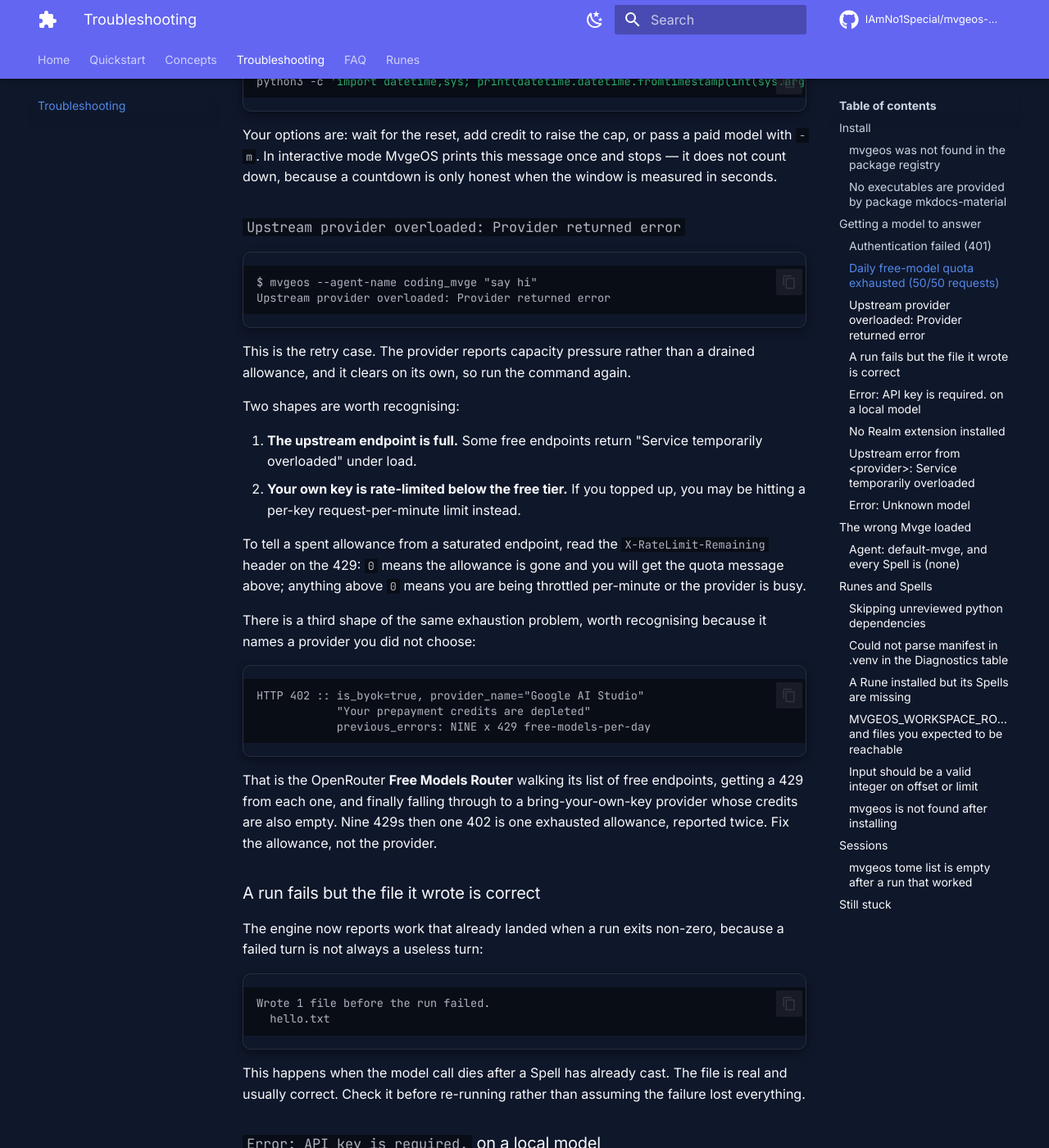
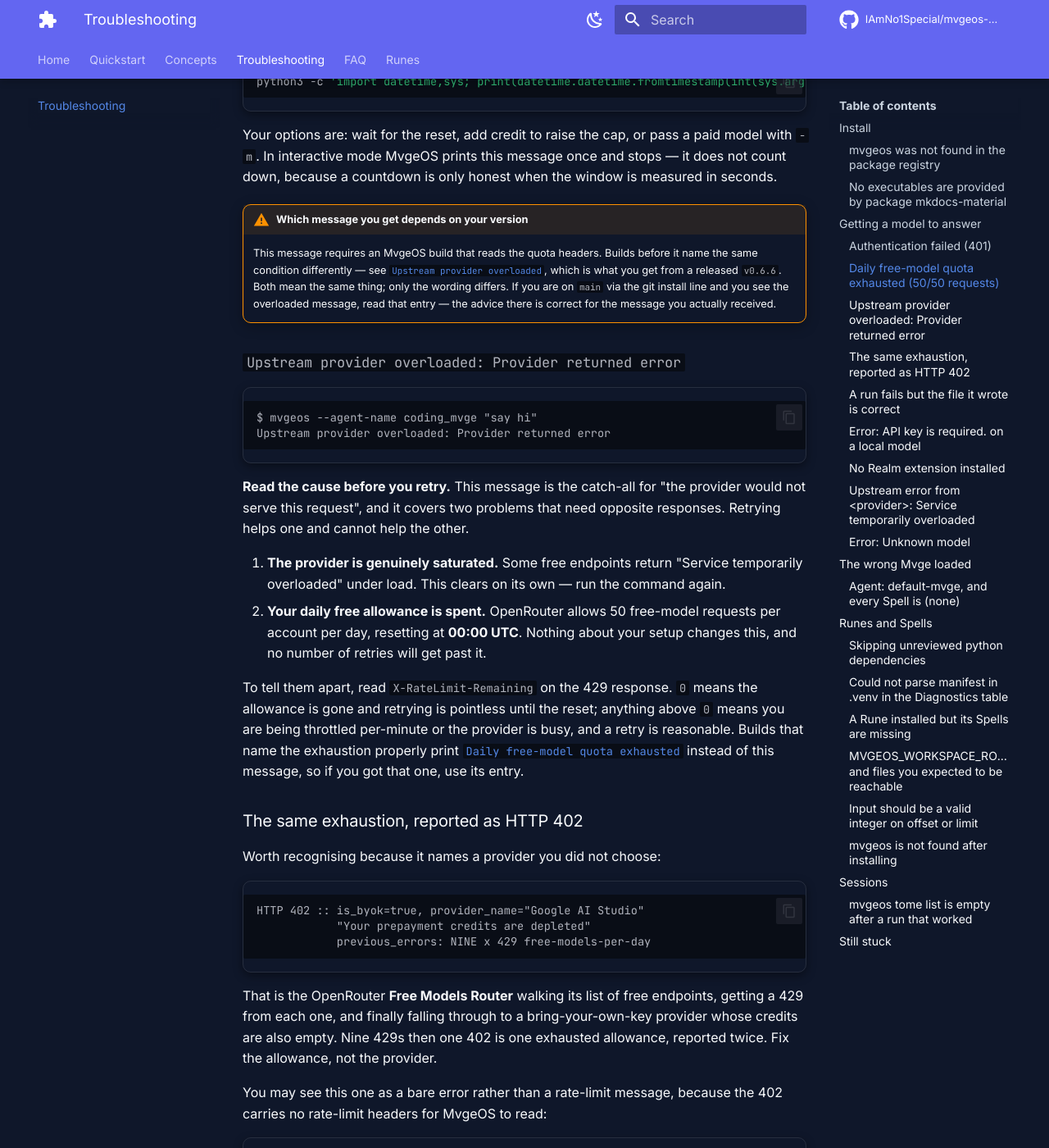
Before and after one commit to IAmNo1Special/mvgeos-marketplace, an MkDocs documentation site: the page built from docs/troubleshooting.md, in a window 1280 px wide and 1400 px high, scrolled down 2646 px. Shown: the whole window at 82% size. Built offline with MkDocs 1.6.1 and Material for MkDocs 9.7.7, drawn with Linux system fonts in a browser that asks for light colours; comment, search, counter and statistics services are not loaded; some of the changed text lies outside the part shown.

Commit message:
docs: stop promising one error message across two engine behaviours
SOM-30 review found the free-tier entries described a message that only
exists on an unmerged branch, and told a reader to retry when retrying
cannot work.

- troubleshooting: the overloaded entry now asks the reader to identify the
  cause before retrying, because it covers both a saturated endpoint (retry
  helps) and a spent daily allowance (retry cannot help until 00:00 UTC).
  The `X-RateLimit-Remaining: 0` check is what separates them
- add the bare `Error: Your prepayment credits are depleted` form of the 402
  BYOK fallthrough, which is what a reader sees when the 402 carries no
  rate-limit headers to read
- note the version split on both rate-limit entries: builds that read the
  quota headers name the exhaustion, released v0.6.6 reports the same
  condition as an overload and counts 60 seconds down against a window
  measured in hours
- delete the "eight consecutive runs split four and four" paragraph and its
  "an immediate retry is usually enough" advice. With the daily allowance
  drained every run fails identically and the window is 14 hours, so the
  advice was wrong for the shape actually measured. The partial-work check
  above it stays, which is the part that helps

Verified by running both engine behaviours: on the branch carrying the quota
fix a 429 with exhausted headers yields the quota message and no countdown;
on released main the same 429 yields the overload message and a 60-second
countdown; the 402 shape yields a plain RuntimeError on both.

mkdocs build --strict: clean. 21 pages, 0 broken anchors.

Co-Authored-By: Paperclip <noreply@paperclip.ing>

````diff
--- a/docs/quickstart.md
+++ b/docs/quickstart.md
@@ -428,14 +428,16 @@
   `nvidia/nemotron-3-*:free` ids have been run end to end. Other Realms and models
   are unverified here.
 
-- When the free allowance is spent, MvgeOS reports it as `Daily free-model quota
-  exhausted (50/50 requests). Resets at 00:00 UTC.` and names the reset time
-  rather than suggesting a retry, because that is what a limit lasting until
-  00:00 UTC needs. In interactive mode it prints that message once instead of
-  counting down seconds against a window measured in hours. Endpoint saturation
-  is a separate condition with its own message;
-  [Troubleshooting](troubleshooting.md#daily-free-model-quota-exhausted-5050-requests)
-  tells the two apart.
+- A spent free allowance is reported as `Daily free-model quota exhausted
+  (50/50 requests). Resets at 00:00 UTC.` on builds that read the quota headers,
+  naming the reset time instead of suggesting a retry — which is what a limit
+  lasting until 00:00 UTC needs. Earlier builds report the same condition as
+  `Upstream provider overloaded: Provider returned error`, and in interactive
+  mode count 60 seconds down against a window measured in hours. Which wording
+  you get depends on your version; the fix for it is the same either way, and
+  [Troubleshooting](troubleshooting.md#upstream-provider-overloaded-provider-returned-error)
+  tells the two apart. Endpoint saturation is a separate condition with its own
+  message.
 
 - The `read` Spell bug described in step 5 is open (SOM-23). Until it is fixed,
   expect one extra model round-trip whenever a Mvge checks its own work.
--- a/docs/troubleshooting.md
+++ b/docs/troubleshooting.md
@@ -119,6 +119,15 @@
 it does not count down, because a countdown is only honest when the window is
 measured in seconds.
 
+!!! warning "Which message you get depends on your version"
+    This message requires an MvgeOS build that reads the quota headers. Builds
+    before it name the same condition differently — see
+    [`Upstream provider overloaded`](#upstream-provider-overloaded-provider-returned-error),
+    which is what you get from a released `v0.6.6`. Both mean the same thing;
+    only the wording differs. If you are on `main` via the git install line and
+    you see the overloaded message, read that entry — the advice there is
+    correct for the message you actually received.
+
 ### `Upstream provider overloaded: Provider returned error`
 
 ```text
@@ -126,23 +135,27 @@
 Upstream provider overloaded: Provider returned error
 ```
 
-This is the retry case. The provider reports capacity pressure rather than a
-drained allowance, and it clears on its own, so run the command again.
+**Read the cause before you retry.** This message is the catch-all for "the
+provider would not serve this request", and it covers two problems that need
+opposite responses. Retrying helps one and cannot help the other.
 
-Two shapes are worth recognising:
+1. **The provider is genuinely saturated.** Some free endpoints return
+   "Service temporarily overloaded" under load. This clears on its own — run the
+   command again.
+2. **Your daily free allowance is spent.** OpenRouter allows 50 free-model
+   requests per account per day, resetting at **00:00 UTC**. Nothing about your
+   setup changes this, and no number of retries will get past it.
 
-1. **The upstream endpoint is full.** Some free endpoints return
-   "Service temporarily overloaded" under load.
-2. **Your own key is rate-limited below the free tier.** If you topped up, you
-   may be hitting a per-key request-per-minute limit instead.
+To tell them apart, read `X-RateLimit-Remaining` on the 429 response. `0` means
+the allowance is gone and retrying is pointless until the reset; anything above
+`0` means you are being throttled per-minute or the provider is busy, and a
+retry is reasonable. Builds that name the exhaustion properly print
+[`Daily free-model quota exhausted`](#daily-free-model-quota-exhausted-5050-requests)
+instead of this message, so if you got that one, use its entry.
 
-To tell a spent allowance from a saturated endpoint, read the
-`X-RateLimit-Remaining` header on the 429: `0` means the allowance is gone and
-you will get the quota message above; anything above `0` means you are being
-throttled per-minute or the provider is busy.
+### The same exhaustion, reported as HTTP 402
 
-There is a third shape of the same exhaustion problem, worth recognising because
-it names a provider you did not choose:
+Worth recognising because it names a provider you did not choose:
 
 ```text
 HTTP 402 :: is_byok=true, provider_name="Google AI Studio"
@@ -154,6 +167,15 @@
 getting a 429 from each one, and finally falling through to a bring-your-own-key
 provider whose credits are also empty. Nine 429s then one 402 is one exhausted
 allowance, reported twice. Fix the allowance, not the provider.
+
+You may see this one as a bare error rather than a rate-limit message, because
+the 402 carries no rate-limit headers for MvgeOS to read:
+
+```text
+Error: Your prepayment credits are depleted
+```
+
+Same cause, same fix. The allowance is gone; retrying will not change that.
 
 ### A run fails but the file it wrote is correct
 
@@ -212,19 +234,6 @@
 
 ```bash
 ls -l hello.txt && cat hello.txt
-```
-
-On a clean-machine check of the default free model
-(`nvidia/nemotron-3-ultra-550b-a55b:free`, the system-wide default in
-[`CONTEXT.md`](https://github.com/IAmNo1Special/mvgeos/blob/main/CONTEXT.md)),
-eight consecutive runs of the exact quickstart task split four and four: four
-ended this way, four completed and wrote the correct 17-byte file. Free tier
-capacity is the most likely reason. The engine's own retry gives up before the
-provider recovers, so **run the command again yourself** — an immediate retry is
-usually enough, and usually costs nothing, because the failed run wrote nothing:
-
-```bash
-ls -l hello.txt && cat hello.txt || mvgeos --agent-name coding_mvge "..."
 ```
 
 If it keeps failing, name a different model:
````
Also changed, not shown: docs/faq.md (+10 -5 lines).
